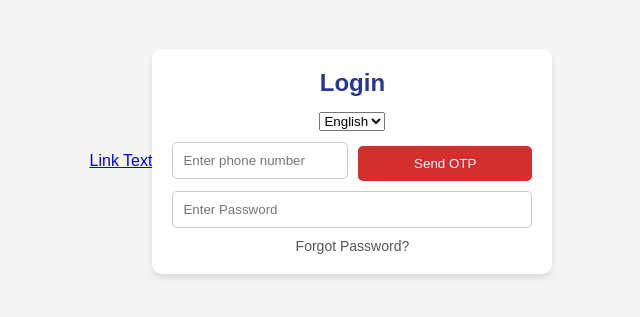
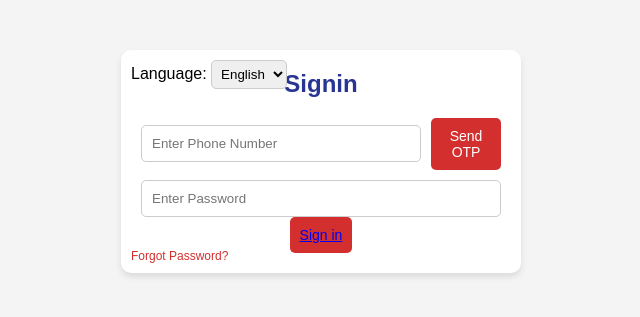
Before and after one commit to KRISHNAVAMSIMAMIDI/dti, a plain HTML site: page index.html in a window 1280 px wide. Shown: the part 239-556 px from the top of the page, without its empty margins (319-959 px from the left). Drawn offline with Linux system fonts and the light colour scheme.

Commit message:
added login again

```diff
--- a/index.html
+++ b/index.html
@@ -3,10 +3,10 @@
 <head>
     <meta charset="UTF-8">
     <meta name="viewport" content="width=device-width, initial-scale=1.0">
-    <title>Login - Find and Reward System</title>
-    <a href="user1.html">Link Text</a>
+    <title>Find and Reward - Login</title>
     <script src="https://www.gstatic.com/firebasejs/9.6.1/firebase-app.js"></script>
     <script src="https://www.gstatic.com/firebasejs/9.6.1/firebase-auth.js"></script>
+
     <style>
         * {
             margin: 0;
@@ -15,72 +15,69 @@
             font-family: Arial, sans-serif;
         }
         body {
+            background-color: #f4f4f4;
             display: flex;
             justify-content: center;
             align-items: center;
             height: 100vh;
-            background-color: #f4f4f4;
         }
         .container {
             background: white;
             padding: 20px;
-            text-align: center;
             width: 90%;
             max-width: 400px;
             border-radius: 10px;
             box-shadow: 0 4px 6px rgba(0, 0, 0, 0.1);
+            text-align: center;
+            position: relative;
+        }
+        .language {
+            position: absolute;
+            top: 10px;
+            left: 10px;
+        }
+        select {
+            padding: 5px;
+            border-radius: 5px;
+            border: 1px solid #ccc;
         }
         h2 {
             color: #283593;
-            margin-bottom: 15px;
+            margin-bottom: 20px;
         }
         .input-group {
             display: flex;
             align-items: center;
             gap: 10px;
+            margin-bottom: 10px;
         }
         input {
             width: 100%;
             padding: 10px;
             border: 1px solid #ccc;
             border-radius: 5px;
-            margin-top: 10px;
         }
         .btn {
-            width: 100%;
             padding: 10px;
             background: #D32F2F;
             color: white;
             border: none;
             border-radius: 5px;
-            margin-top: 15px;
             cursor: pointer;
+            font-size: 14px;
         }
-        .forgot-password {
-            margin-top: 10px;
-            font-size: 14px;
-            color: #555;
-            cursor: pointer;
+        .forgot {
+            position: absolute;
+            bottom: 10px;
+            left: 10px;
+            font-size: 12px;
+            color: #D32F2F;
+            text-decoration: none;
+        }
+        #otpField {
+            display: none;
         }
     </style>
-</head>
-<body>
-    <div class="container">
-        <h2>Login</h2>
-        <select>
-            <option>English</option>
-            <option>Hindi</option>
-            <option>Telugu</option>
-        </select>
-        <div class="input-group">
-            <input type="tel" id="phoneNumber" placeholder="Enter phone number">
-            <button class="btn" onclick="sendOTP()">Send OTP</button>
-        </div>
-        <input type="text" id="otp" placeholder="Enter OTP" style="display: none;">
-        <input type="password" id="password" placeholder="Enter Password">
-        <button class="btn" id="verifyBtn" style="display: none;" onclick="verifyOTP()">Verify & Login</button>
-        <p class="forgot-password" onclick="forgotPassword()">Forgot Password?</p>
-    </div>
 
     <script>
         const firebaseConfig = {
@@ -96,13 +93,12 @@
         const auth = firebase.auth();
 
         function sendOTP() {
-            let phoneNumber = document.getElementById("phoneNumber").value;
+            let phoneNumber = document.getElementById("phone").value;
             let appVerifier = new firebase.auth.RecaptchaVerifier("sendOTP");
             auth.signInWithPhoneNumber(phoneNumber, appVerifier)
                 .then(confirmationResult => {
                     window.confirmationResult = confirmationResult;
-                    document.getElementById("otp").style.display = "block";
-                    document.getElementById("verifyBtn").style.display = "block";
+                    document.getElementById("otpField").style.display = "block";
                     alert("OTP Sent Successfully!");
                 })
                 .catch(error => {
@@ -110,23 +106,32 @@
                     alert("Failed to send OTP");
                 });
         }
+    </script>
+</head>
+<body>
+    <div class="container">
+        <div class="language">
+            <label for="language">Language:</label>
+            <select id="language">
+                <option value="en">English</option>
+                <option value="hi">Hindi</option>
+                <option value="te">Telugu</option>
+            </select>
+        </div>
+        <h2>Signin</h2>
 
-        function verifyOTP() {
-            let otp = document.getElementById("otp").value;
-            window.confirmationResult.confirm(otp)
-                .then(result => {
-                    alert("Login Successful!");
-                    window.location.href = "home.html";
-                })
-                .catch(error => {
-                    console.error(error);
-                    alert("Invalid OTP");
-                });
-        }
+        <!-- Phone Number and OTP Button in One Line -->
+        <div class="input-group">
+            <input type="tel" id="phone" placeholder="Enter Phone Number" required>
+            <button class="btn" id="sendOTP" onclick="sendOTP()">Send OTP</button>
+        </div>
 
-        function forgotPassword() {
-            alert("Redirecting to Forgot Password Page");
-        }
-    </script>
+        <input type="text" id="otpField" placeholder="Enter OTP" required>
+        <input type="password" placeholder="Enter Password" required>
+
+        <button class="btn"><a href = "user1.html">Sign in</a></button>
+
+        <a href="#" class="forgot">Forgot Password?</a>
+    </div>
 </body>
 </html>
```
Also changed, not shown: user1.html (+3 -1 lines).
